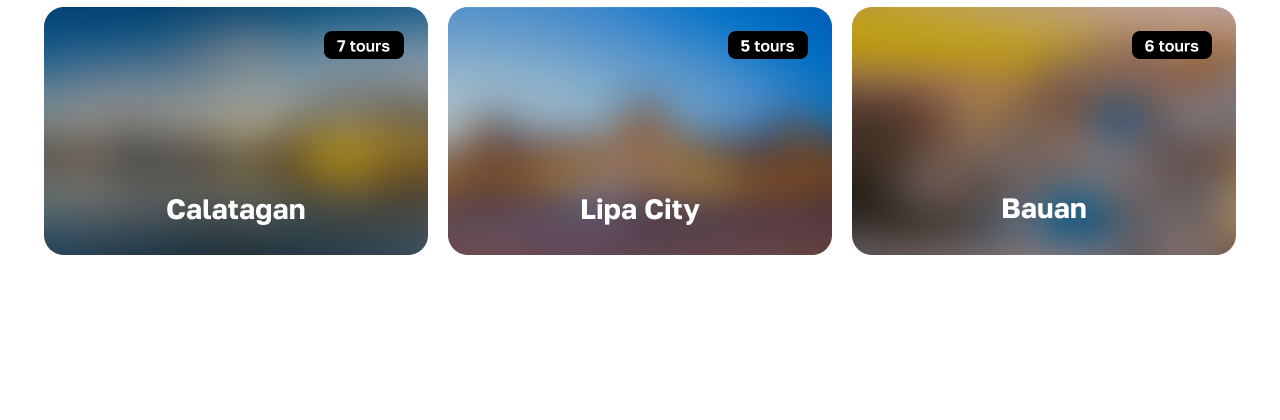
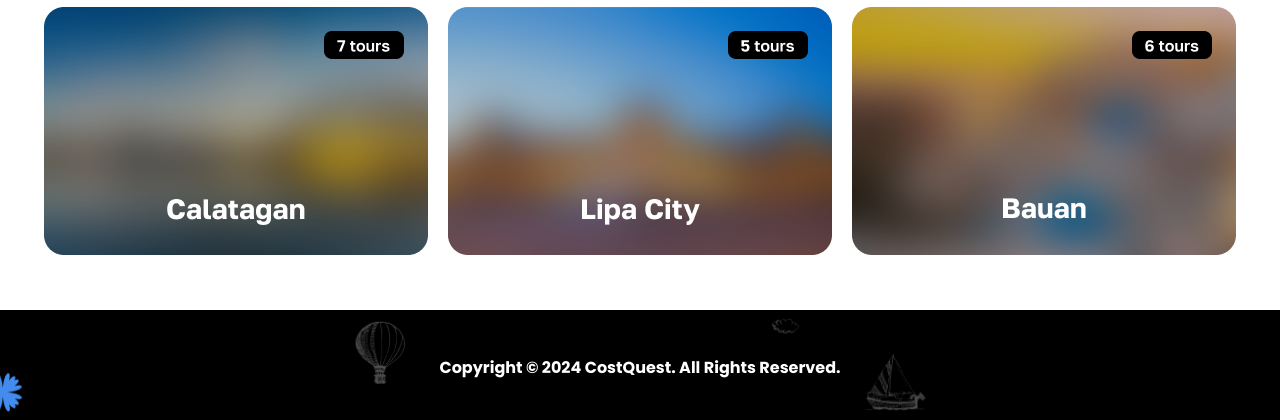
Before and after one commit to vincentperezzz/CostQuest, a PHP site: page / in a window 1280 px wide. Shown: the part 1186-1606 px from the top of the page. Before the commit the page ends 1441 px from the top, so only its background shows below. Run offline with PHP 8.4, Linux system fonts and the light colour scheme.

Commit message:
add footer section: implement footer in index.html with copyright notice and style adjustments in CSS

```diff
--- a/css/index.css
+++ b/css/index.css
@@ -256,3 +256,22 @@ nav ul li a:hover::after{
   flex: 1;
   margin: 10px;
 }
+
+/* Footer */
+
+footer {
+  text-align: center;
+  background: url('/icons/Footer.png') no-repeat center center;
+  background-size: cover;
+  padding: 10px 0;
+  width: 100%;
+  height: 110px;
+  color: #ffffff;
+  margin-top: 38px;
+}
+
+footer h4 {
+  margin: 35px;
+  color:  #ffffff;
+  text-align: center;
+}
--- a/index.html
+++ b/index.html
@@ -63,5 +63,11 @@
         </div>
       </div>
     </div>
+
+<!------------Footer------------->
+<footer>
+  <h4>Copyright © 2024 CostQuest. All Rights Reserved.</h4>
+</footer>
+
 </body>
 </html>
```
